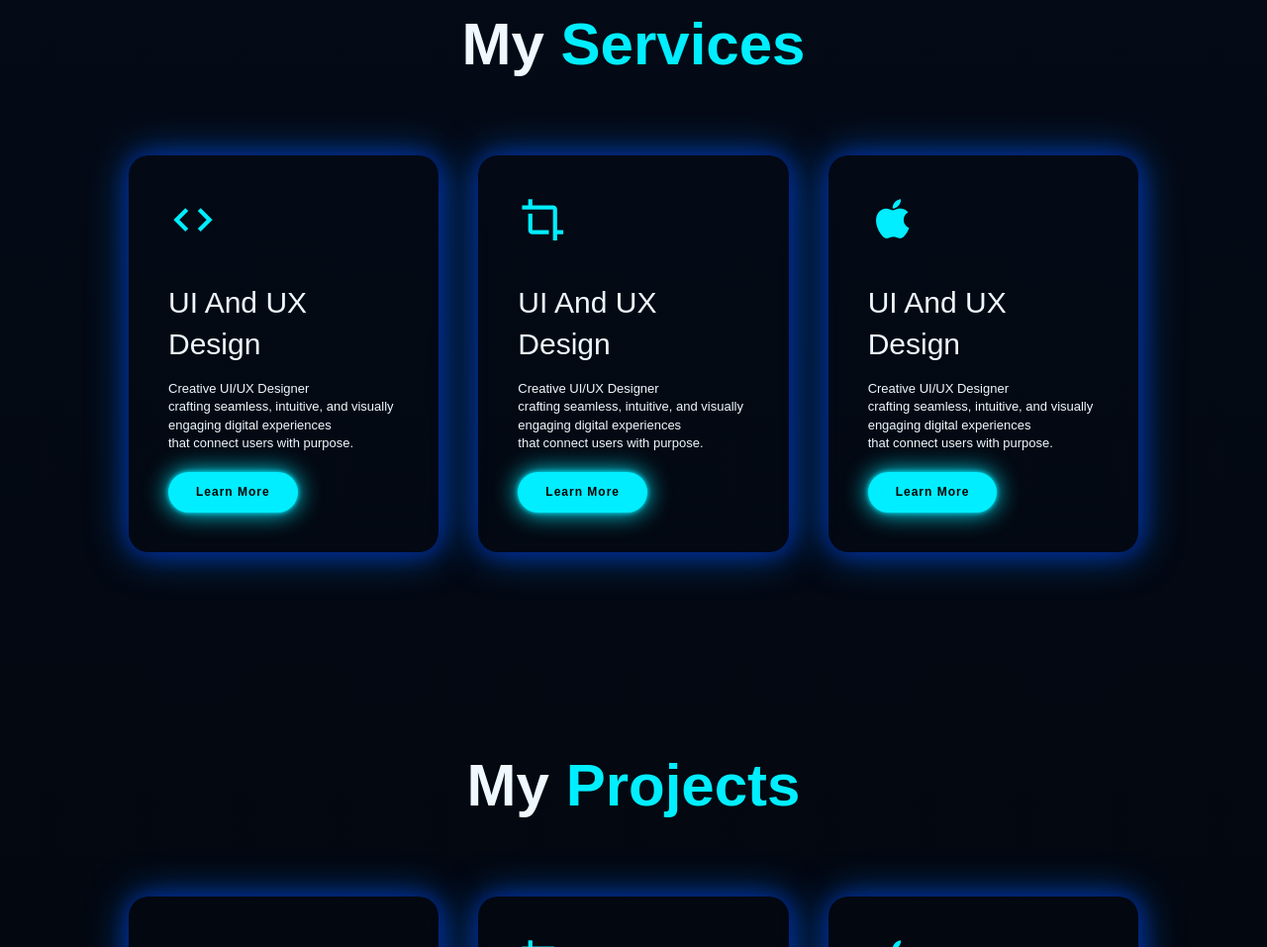
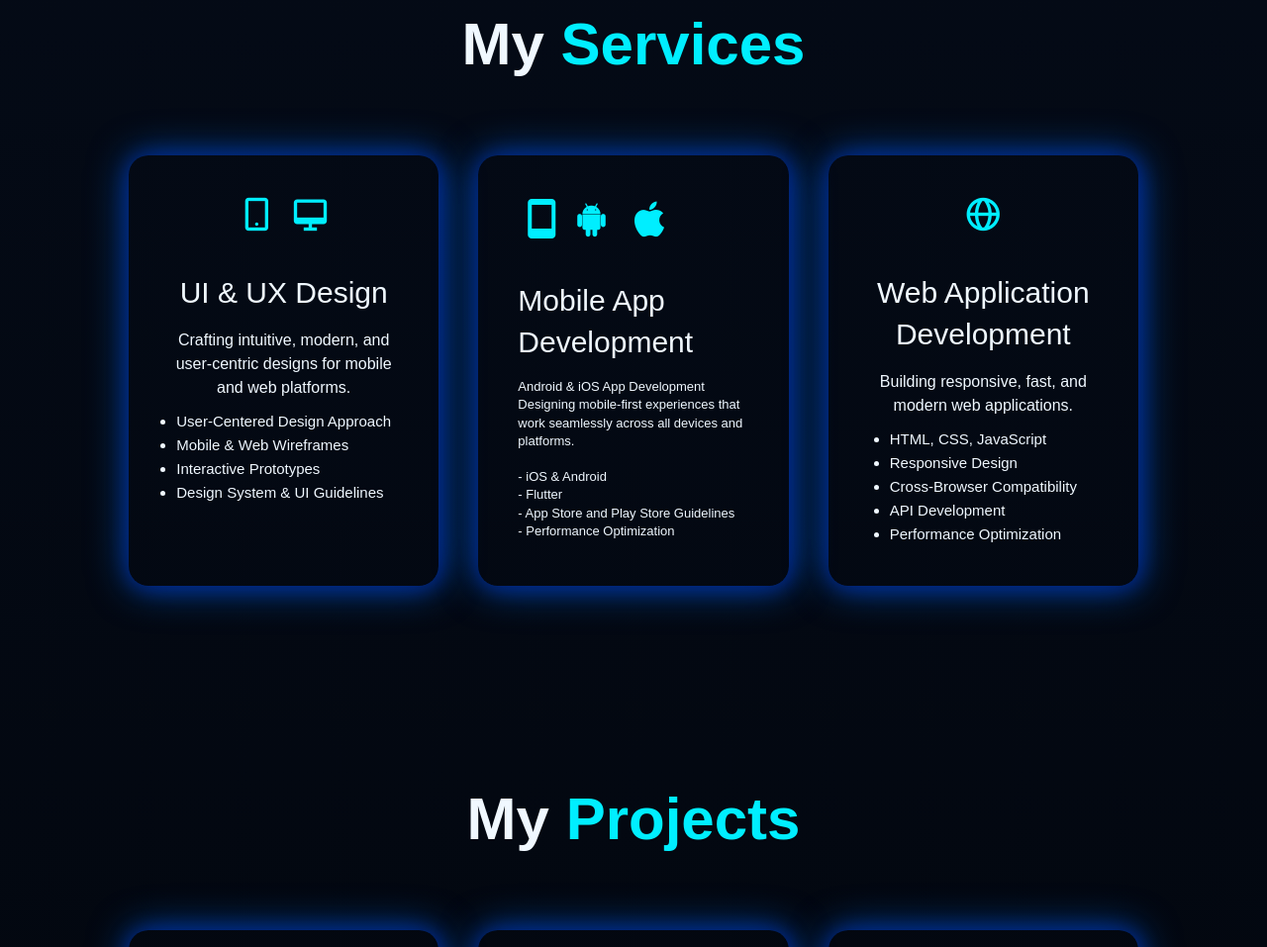
Before and after one commit to KrRanjeetkr/Ranjeet-Portfolio, a plain HTML site: page index.html in a window 1280 px wide. Shown: the part 2214-3171 px from the top of the page at 99% size. Drawn offline with nearby package versions, Linux system fonts and the light colour scheme.

Commit message:
My Service code update

```diff
--- a/index.html
+++ b/index.html
@@ -307,9 +307,7 @@
     .btn:hover{animation:glowPulse 1.4s infinite ease-in-out;}
   </style>
 
-
 </head>
-
 
 <body>
 
@@ -437,36 +435,110 @@
 
     </div>
   </section>
+
   <section style="margin-top:-100px;">
     <div class="services" id="services">
       <div class="container">
         <h1 class="sub-title" id="services">My <span>Services</span></h1>
         <div class="services-list">
-          <div>
+
+          <!-- UI And UX Card -->
+          <div style="text-align:center;">
+  <!-- Mobile & Web UI/UX Logos on Top (Centered) -->
+  <i class='bx bx-mobile-alt' style='color:#00eeff; font-size:40px; margin-right:10px;'></i>
+  <i class='bx bx-desktop' style='color:#00eeff; font-size:40px;'></i>
+
+  <!-- Title -->
+  <h2>UI & UX Design</h2>
+
+  <!-- Short Description -->
+  <p style="font-size:16px; line-height:1.5;">
+    Crafting intuitive, modern, and user-centric designs for mobile and web platforms.
+  </p>
+
+  <!-- Bullet Points -->
+  <ul style="text-align:left; display:inline-block; font-size:15px; line-height:1.6; margin-top:10px;">
+    <li>User-Centered Design Approach</li>
+    <li>Mobile & Web Wireframes</li>
+    <li>Interactive Prototypes</li>
+    <li>Design System & UI Guidelines</li>
+  </ul>
+
+</div>
+         <!-- <div>
             <i class='bx bx-code' style='color:#00eeff'></i>
             <h2>UI And UX Design</h2>
             <p>Creative UI/UX Designer<br>crafting seamless, intuitive, and visually engaging digital
               experiences<br>that connect users with purpose.</p>
             <a href="#" class="read">Learn More</a>
-          </div>
+          </div> -->
+          <!-- end UI and UX  -->
 
 
-          <div>
+  <!-- Android and ios card -->
+  <div>
+  <!-- Logos at top (no extra div used) -->
+  <i class='bx bx-mobile' style='color:#00eeff; font-size:48px;'></i>
+  <i class='bx bxl-android' style="color:#00eeff; font-size:45px; margin-right:10px;"></i>
+  <i class='bx bxl-apple' style="color:#00eeff; font-size:45px;"></i>
+
+  <h2>Mobile App Development </h2>
+
+  <p>
+    Android & iOS App Development<br>
+    Designing mobile-first experiences that work seamlessly across all devices and platforms.<br><br>
+
+    - iOS & Android<br>
+    - Flutter<br>
+    - App Store and Play Store Guidelines<br>
+    - Performance Optimization
+  </p>
+</div>
+
+          <!-- <div>
             <i class='bx bx-crop' style='color:#00eeff'></i>
-            <h2>UI And UX Design</h2>
+            <h2>Mobile App Development</h2>
             <p>Creative UI/UX Designer<br>crafting seamless, intuitive, and visually engaging digital
               experiences<br>that connect users with purpose.</p>
             <a href="#" class="read">Learn More</a>
-          </div>
+          </div> -->
 
+          <!-- End Mobile App Design -->
 
-          <div>
+          <!-- Web Development Card  -->
+          <!-- <div>
             <i class='bx bxl-apple' style='color:#00eeff'></i>
             <h2>UI And UX Design</h2>
             <p>Creative UI/UX Designer<br>crafting seamless, intuitive, and visually engaging digital
               experiences<br>that connect users with purpose.</p>
-            <a href="#" class="read">Learn More</a>
-          </div>
+          </div> -->
+
+
+          <div style="text-align:center;">
+
+  <!-- Web Application Logo at Top -->
+  <i class='bx bx-globe' style='color:#00eeff; font-size:40px;'></i>
+
+  <!-- Title -->
+  <h2>Web Application Development</h2>
+
+  <!-- Description -->
+  <p style="font-size:16px; line-height:1.5;">
+    Building responsive, fast, and modern web applications.
+  </p>
+
+  <!-- Bullet Points -->
+  <ul style="text-align:left; display:inline-block; font-size:15px; line-height:1.6; margin-top:10px;">
+    <li>HTML, CSS, JavaScript</li>
+    <li>Responsive Design</li>
+    <li>Cross-Browser Compatibility</li>
+    <li>API Development</li>
+     <li>Performance Optimization</li>
+  </ul>
+
+</div>
+
+<!-- End project card design -->
 
         </div>
       </div>
@@ -478,6 +550,7 @@
       <div class="container">
         <h1 class="sub-title" id="project">My <span>Projects</span></h1>
         <div class="services-list">
+
           <div>
             <i class='bx bx-code' style='color:#00eeff'></i>
             <h2>UI And UX Design</h2>
@@ -485,6 +558,19 @@
               experiences<br>that connect users with purpose.</p>
             <a href="#" class="read">Learn More</a>
           </div>
+
+
+          <!-- test code view project -->
+
+
+
+
+
+
+
+
+
+
 
 
           <div>
```
Also changed, not shown: stylesheet.css (+5 -5 lines), assets/home_bg.jpg (added), main.js (line endings or trailing spaces).
